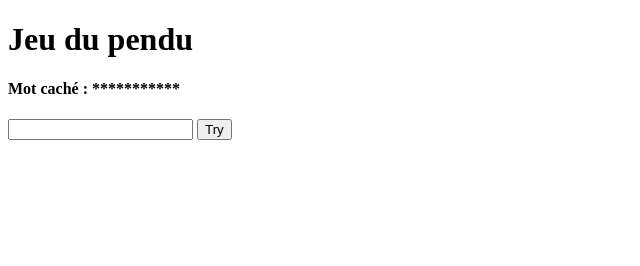
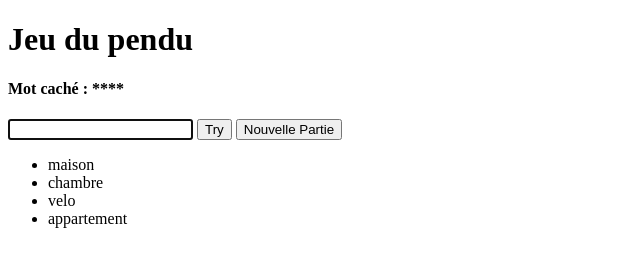
Before and after one commit to FormWeb/DemoPenduJSBF, a plain HTML site: page index.html in a window 1280 px wide. Both pictures are taken after a click on the button "Try". Shown: the whole page, without its empty margins (0-640 px from the left). Drawn offline with Linux system fonts and the light colour scheme.

Commit message:
finish pendu v1

```diff
--- a/index.html
+++ b/index.html
@@ -10,7 +10,8 @@
     <h1>Jeu du pendu</h1>
     <h4>Mot caché : </h4>
     <input type="text">
-    <button>Try</button>
+    <button id="try">Try</button>
+    <button id="new-game">Nouvelle Partie</button>
     <ul></ul>
     <script src="script.js"></script>
 </body>
--- a/script.js
+++ b/script.js
@@ -36,19 +36,71 @@ function generateHiddenWord(hWord, sWord, char) { // "*a****", "maison", "i"
     return result
 }
 
+function resetGame() {
+    secretWord = words[Math.floor(Math.random() * words.length)]
+    hiddenWord = createHiddenWord(secretWord)
+    hiddenWordHTML.innerText = "Mot caché : " + hiddenWord
+    tries = 0
+    maxTries = 10
+}
+
+function displayWord() {
+    for (const word of words) {
+        const liHTML = document.createElement("li")
+        liHTML.innerText = word
+        wordListHTML.appendChild(liHTML)
+    }
+}
+
+function testChar() {
+    const char = inputHTML.value
+
+    if (checkIfInWord(char, secretWord)) {
+        hiddenWord = generateHiddenWord(hiddenWord, secretWord, char)
+        console.log(hiddenWord)
+        hiddenWordHTML.innerText = "Mot caché : " + hiddenWord
+
+        if (!hiddenWord.includes("*")) {
+            console.log("Gagné !")
+        }
+    }
+    else {
+        tries++
+        if (tries > maxTries) {
+            console.log("Perdu !")
+        }
+    }
+
+    inputHTML.value = ""
+    inputHTML.focus()
+}
+
 const hiddenWordHTML = document.querySelector("h4")
 const inputHTML = document.querySelector("input")
-const buttonHTML = document.querySelector("button")
+const buttonHTML = document.querySelector("#try")
 const wordListHTML = document.querySelector("ul")
+const buttonNewGameHTML = document.querySelector("#new-game")
 
 const words = ["maison", "chambre", "velo", "appartement"]
 
-let secretWord = words[Math.floor(Math.random() * words.length)]
-let hiddenWord = createHiddenWord(secretWord)
-hiddenWordHTML.innerText = "Mot caché : " + hiddenWord
+let secretWord
+let hiddenWord
+let tries
+let maxTries
 
-let aInWord = checkIfInWord("z", secretWord)
-hiddenWord = generateHiddenWord("*a****", secretWord, "i")
+resetGame()
+displayWord()
 
-console.log(hiddenWord)
-console.log(aInWord)
+buttonHTML.addEventListener("click", () => {
+    testChar()
+})
+
+inputHTML.addEventListener("keyup", (e) => {
+    if (e.key === "Enter") {
+        testChar()
+    }
+})
+
+buttonNewGameHTML.addEventListener("click", () => {
+    resetGame()
+})
```
